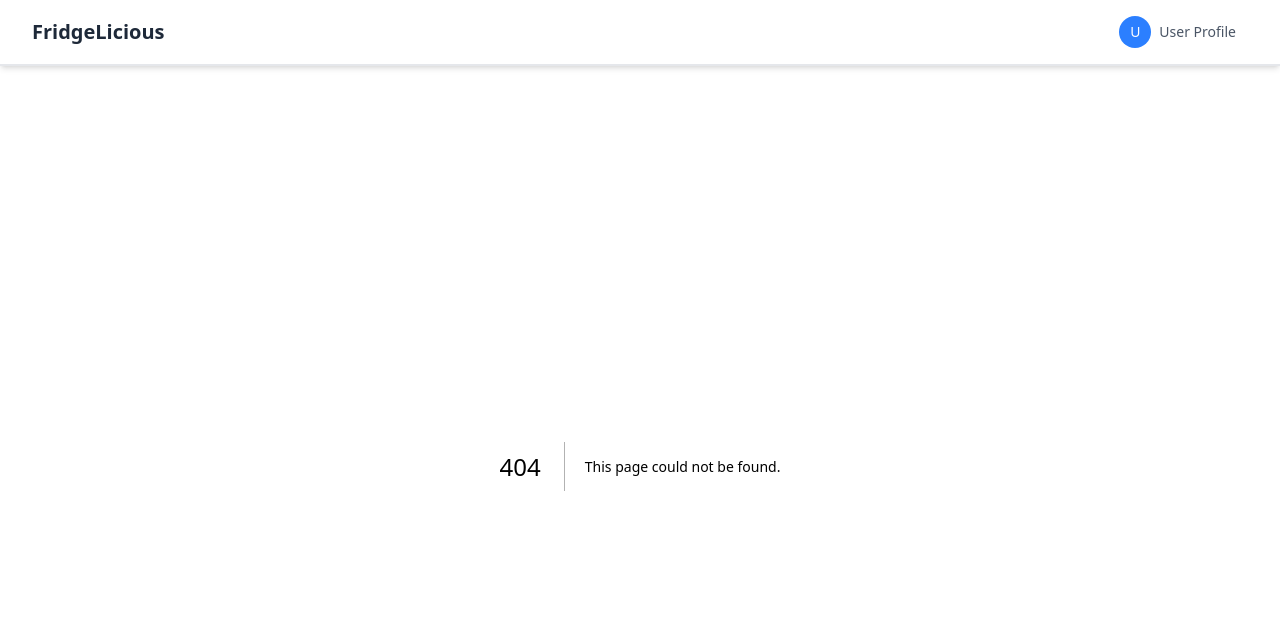
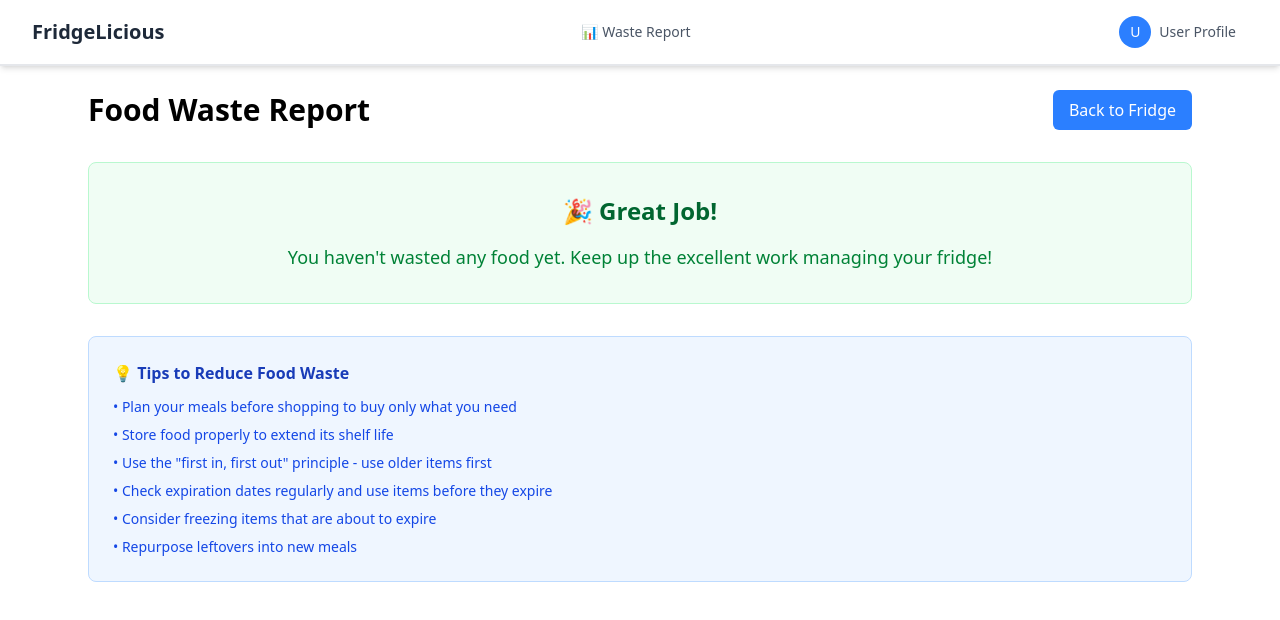
Before and after one commit to pbredenberg/fridgelicious, a Next.js app: page /waste-report in a window 1280 px wide. Before the commit this address had no page. Shown: the top 620 px of the page. Built offline with nearby package versions, Linux system fonts and the light colour scheme.

Commit message:
feat: add waste reporting

```diff
--- a/src/app/components/Navbar.tsx
+++ b/src/app/components/Navbar.tsx
@@ -17,6 +17,17 @@ export default function Navbar() {
               className="text-xl font-bold text-gray-800 hover:text-gray-600"
             >
               FridgeLicious
+            </Link>
+          </div>
+
+          {/* Navigation Links */}
+          <div className="flex items-center space-x-4">
+            <Link
+              href="/waste-report"
+              className="text-gray-600 hover:text-gray-900 px-3 py-2 rounded-md text-sm font-medium flex items-center space-x-1"
+            >
+              <span>📊</span>
+              <span>Waste Report</span>
             </Link>
           </div>
 
--- /dev/null
+++ b/src/app/waste-report/page.tsx
@@ -0,0 +1,174 @@
+"use client";
+
+import { useAppSelector } from "../../store/hooks";
+import { WastedItem } from "../../store/wasteTrackerSlice";
+import Link from "next/link";
+
+export default function WasteReportPage() {
+  const wastedItems = useAppSelector(state => state.wasteTracker.wastedItems);
+
+  const calculateWasteStats = () => {
+    const totalWasted = wastedItems.length;
+
+    if (totalWasted === 0) {
+      return {
+        totalWasted: 0,
+        wasteByMonth: {},
+        commonWastedItems: {},
+        recentWaste: [],
+      };
+    }
+
+    // Group by month
+    const wasteByMonth: Record<string, number> = {};
+    const commonWastedItems: Record<string, number> = {};
+
+    wastedItems.forEach(item => {
+      const date = new Date(item.dateChucked);
+      const monthKey = `${date.getFullYear()}-${String(date.getMonth() + 1).padStart(2, '0')}`;
+
+      wasteByMonth[monthKey] = (wasteByMonth[monthKey] || 0) + 1;
+      commonWastedItems[item.name] = (commonWastedItems[item.name] || 0) + 1;
+    });
+
+    // Get recent waste (last 10 items)
+    const recentWaste = [...wastedItems]
+      .sort((a, b) => new Date(b.dateChucked).getTime() - new Date(a.dateChucked).getTime())
+      .slice(0, 10);
+
+    return {
+      totalWasted,
+      wasteByMonth,
+      commonWastedItems,
+      recentWaste,
+    };
+  };
+
+  const stats = calculateWasteStats();
+  const sortedMonths = Object.entries(stats.wasteByMonth).sort(([a], [b]) => b.localeCompare(a));
+  const topWastedItems = Object.entries(stats.commonWastedItems)
+    .sort(([, a], [, b]) => b - a)
+    .slice(0, 5);
+
+  const formatDate = (dateString: string) => {
+    return new Date(dateString).toLocaleDateString('en-US', {
+      year: 'numeric',
+      month: 'short',
+      day: 'numeric',
+    });
+  };
+
+  const formatMonth = (monthKey: string) => {
+    const [year, month] = monthKey.split('-');
+    return new Date(parseInt(year), parseInt(month) - 1).toLocaleDateString('en-US', {
+      year: 'numeric',
+      month: 'long',
+    });
+  };
+
+  return (
+    <div className="max-w-6xl mx-auto p-6 space-y-8">
+      {/* Header */}
+      <div className="flex items-center justify-between">
+        <h1 className="text-3xl font-bold text-center">Food Waste Report</h1>
+        <Link
+          href="/"
+          className="px-4 py-2 bg-blue-500 text-white rounded-md hover:bg-blue-600 focus:outline-none focus:ring-2 focus:ring-blue-500"
+        >
+          Back to Fridge
+        </Link>
+      </div>
+
+      {stats.totalWasted === 0 ? (
+        <div className="bg-green-50 border border-green-200 rounded-lg p-8 text-center">
+          <h2 className="text-2xl font-semibold text-green-800 mb-4">🎉 Great Job!</h2>
+          <p className="text-green-700 text-lg">
+            You haven't wasted any food yet. Keep up the excellent work managing your fridge!
+          </p>
+        </div>
+      ) : (
+        <div className="grid grid-cols-1 lg:grid-cols-2 gap-6">
+          {/* Overview Stats */}
+          <div className="bg-white rounded-lg shadow-md p-6">
+            <h2 className="text-xl font-semibold mb-4 text-red-700">📊 Waste Overview</h2>
+            <div className="space-y-4">
+              <div className="flex justify-between items-center p-3 bg-red-50 rounded-md">
+                <span className="font-medium">Total Items Wasted:</span>
+                <span className="text-2xl font-bold text-red-600">{stats.totalWasted}</span>
+              </div>
+            </div>
+          </div>
+
+          {/* Monthly Breakdown */}
+          <div className="bg-white rounded-lg shadow-md p-6">
+            <h2 className="text-xl font-semibold mb-4 text-orange-700">📅 Monthly Breakdown</h2>
+            <div className="space-y-2">
+              {sortedMonths.length > 0 ? (
+                sortedMonths.map(([month, count]) => (
+                  <div key={month} className="flex justify-between items-center p-2 bg-orange-50 rounded">
+                    <span>{formatMonth(month)}</span>
+                    <span className="font-semibold text-orange-600">{count} items</span>
+                  </div>
+                ))
+              ) : (
+                <p className="text-gray-500">No monthly data available</p>
+              )}
+            </div>
+          </div>
+
+          {/* Most Wasted Items */}
+          <div className="bg-white rounded-lg shadow-md p-6">
+            <h2 className="text-xl font-semibold mb-4 text-purple-700">🗑️ Most Wasted Items</h2>
+            <div className="space-y-2">
+              {topWastedItems.length > 0 ? (
+                topWastedItems.map(([item, count]) => (
+                  <div key={item} className="flex justify-between items-center p-2 bg-purple-50 rounded">
+                    <span className="font-medium">{item}</span>
+                    <span className="text-purple-600">{count} time{count > 1 ? 's' : ''}</span>
+                  </div>
+                ))
+              ) : (
+                <p className="text-gray-500">No waste data available</p>
+              )}
+            </div>
+          </div>
+
+          {/* Recent Waste */}
+          <div className="bg-white rounded-lg shadow-md p-6">
+            <h2 className="text-xl font-semibold mb-4 text-gray-700">🕒 Recent Waste</h2>
+            <div className="space-y-2 max-h-64 overflow-y-auto">
+              {stats.recentWaste.length > 0 ? (
+                stats.recentWaste.map((item: WastedItem) => (
+                  <div key={`${item.id}-${item.dateChucked}`} className="flex justify-between items-center p-2 bg-gray-50 rounded text-sm">
+                    <div>
+                      <span className="font-medium">{item.name}</span>
+                      <p className="text-gray-500 text-xs">
+                        Expired: {item.expirationDate}
+                      </p>
+                    </div>
+                    <span className="text-gray-600">{formatDate(item.dateChucked)}</span>
+                  </div>
+                ))
+              ) : (
+                <p className="text-gray-500">No recent waste data</p>
+              )}
+            </div>
+          </div>
+        </div>
+      )}
+
+      {/* Tips Section */}
+      <div className="bg-blue-50 border border-blue-200 rounded-lg p-6">
+        <h3 className="font-semibold text-blue-800 mb-3">💡 Tips to Reduce Food Waste</h3>
+        <ul className="text-blue-700 text-sm space-y-2">
+          <li>• Plan your meals before shopping to buy only what you need</li>
+          <li>• Store food properly to extend its shelf life</li>
+          <li>• Use the "first in, first out" principle - use older items first</li>
+          <li>• Check expiration dates regularly and use items before they expire</li>
+          <li>• Consider freezing items that are about to expire</li>
+          <li>• Repurpose leftovers into new meals</li>
+        </ul>
+      </div>
+    </div>
+  );
+}
```
